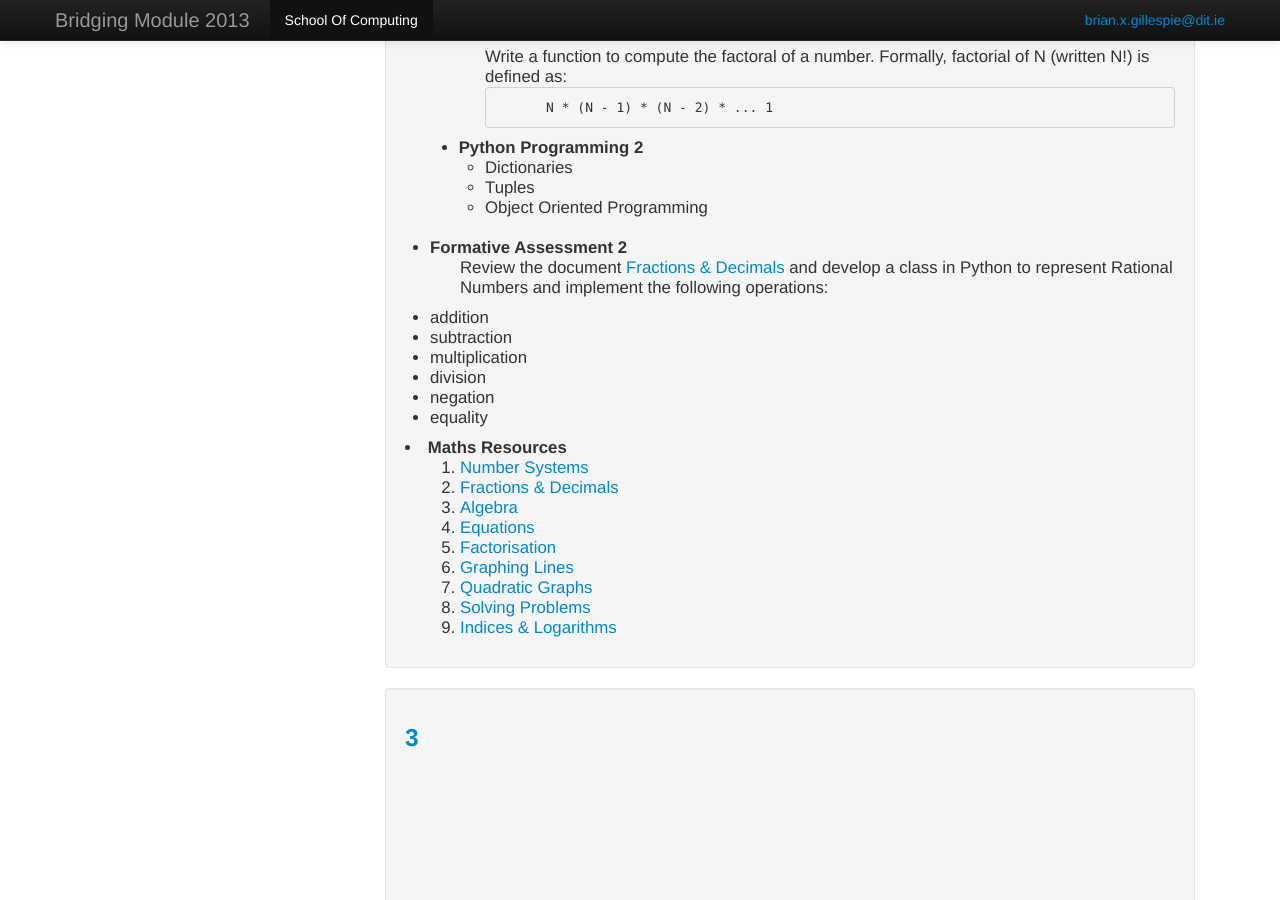
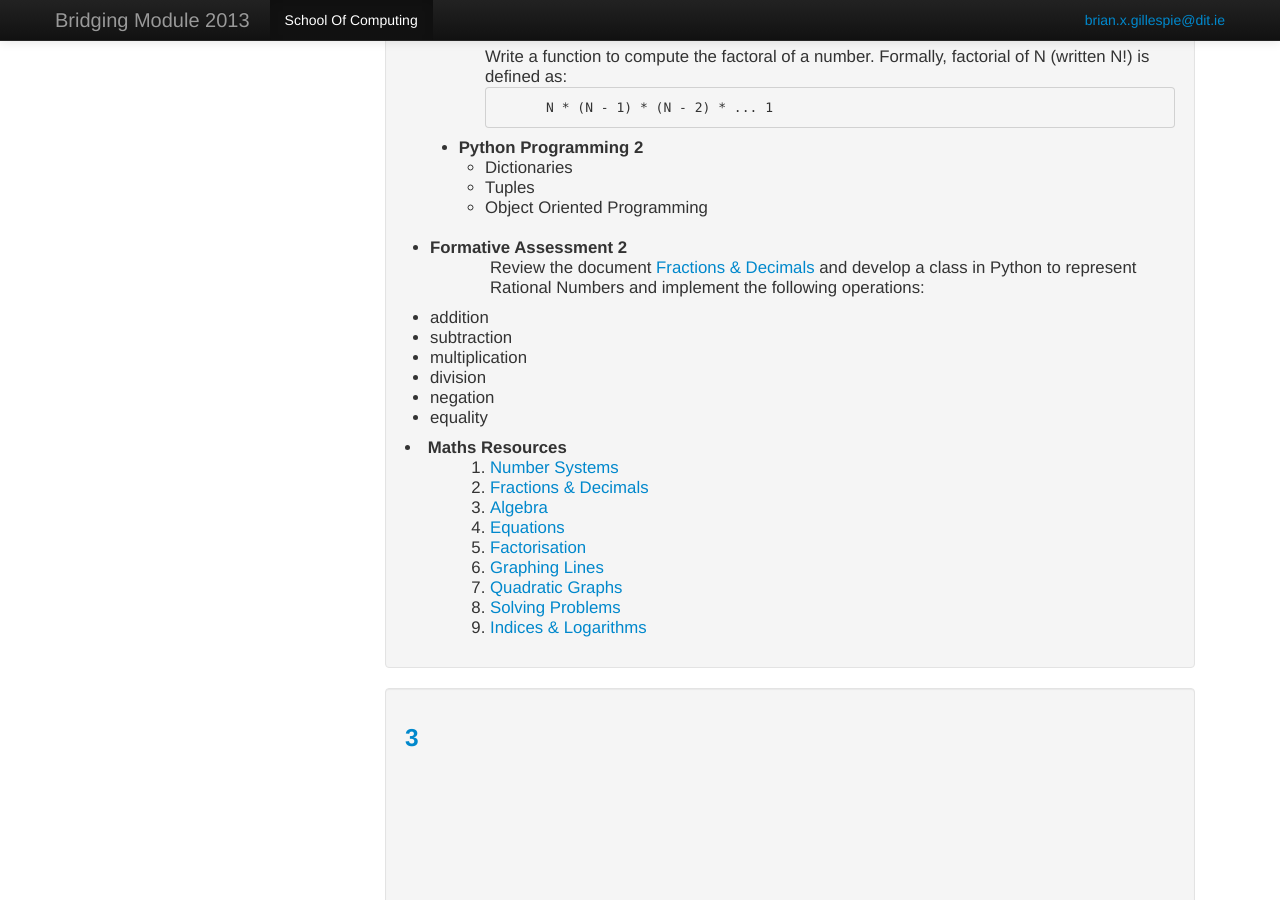
Before and after one commit to bjg/bridgingmodule2013, a Jekyll site: the page built from index.html, in a window 1280 px wide and 900 px high, scrolled down 1266 px. Built offline with Jekyll 4.4.1, drawn with Linux system fonts in a browser that asks for light colours.

Commit message:
Unit 2 content

```diff
--- a/_includes/unit2.html
+++ b/_includes/unit2.html
@@ -25,7 +25,7 @@
     <br>
     <li>
         <strong>Formative Assessment 2</strong>
-        <p style="padding-left:30px">
+        <p style="padding-left:60px">
             Review the document <a href="/public/worksheets/Ch2-Fractions & Decimals.pdf">Fractions & Decimals</a>
             and develop a class in Python to represent Rational Numbers and implement the following operations:
             <ulstyle="padding-left:30px">
@@ -40,7 +40,7 @@
     </li>
     <li>
         <strong>Maths Resources</strong>
-        <ol style="padding-left:30px">
+        <ol style="padding-left:60px">
             <li><a href="/public/worksheets/Ch1-Number Systems.pdf">Number Systems</a></li>
             <li><a href="/public/worksheets/Ch2-Fractions & Decimals.pdf">Fractions & Decimals</a></li>
             <li><a href="/public/worksheets/Ch3-Algebra.pdf">Algebra</a></li>
```
